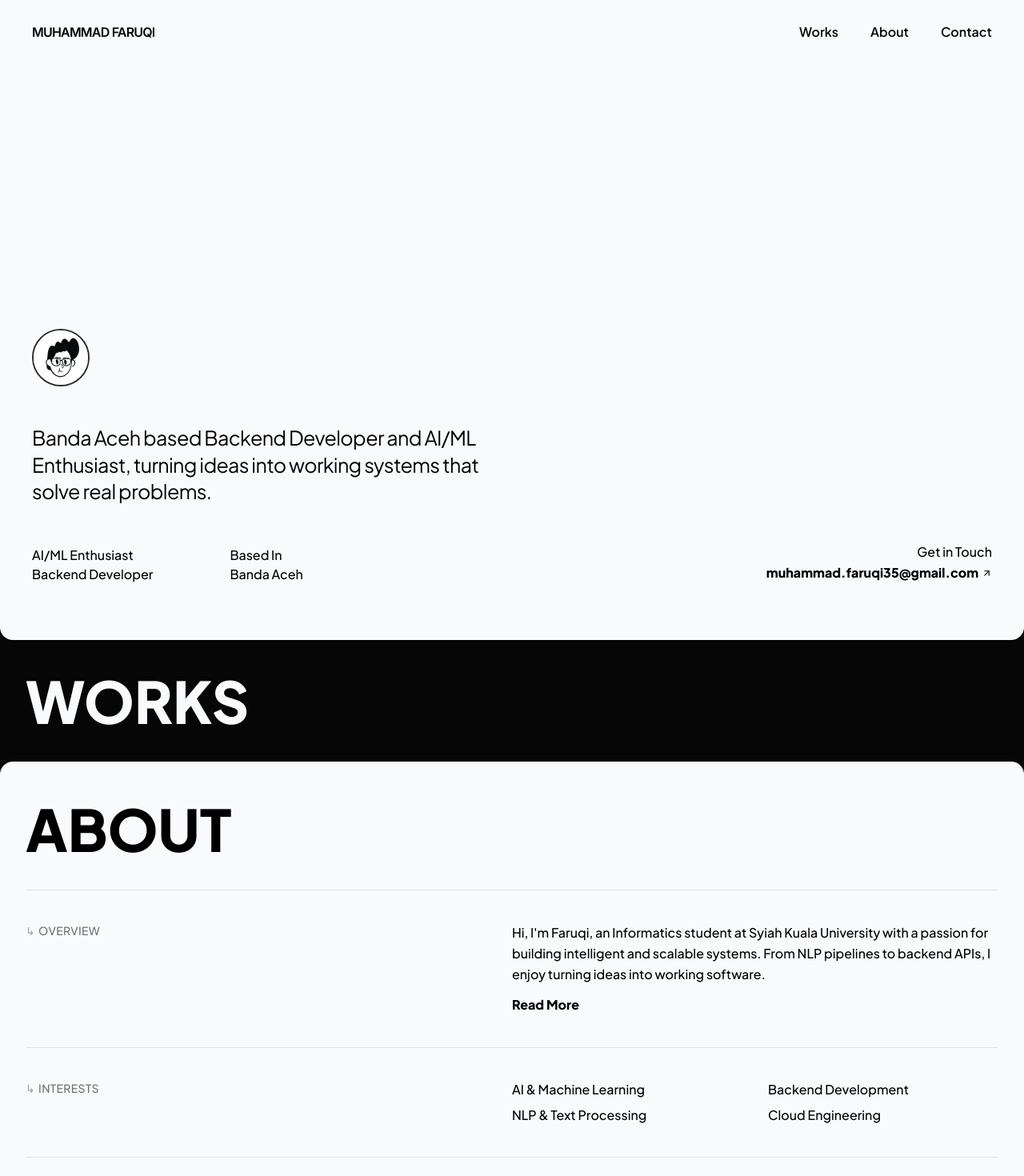
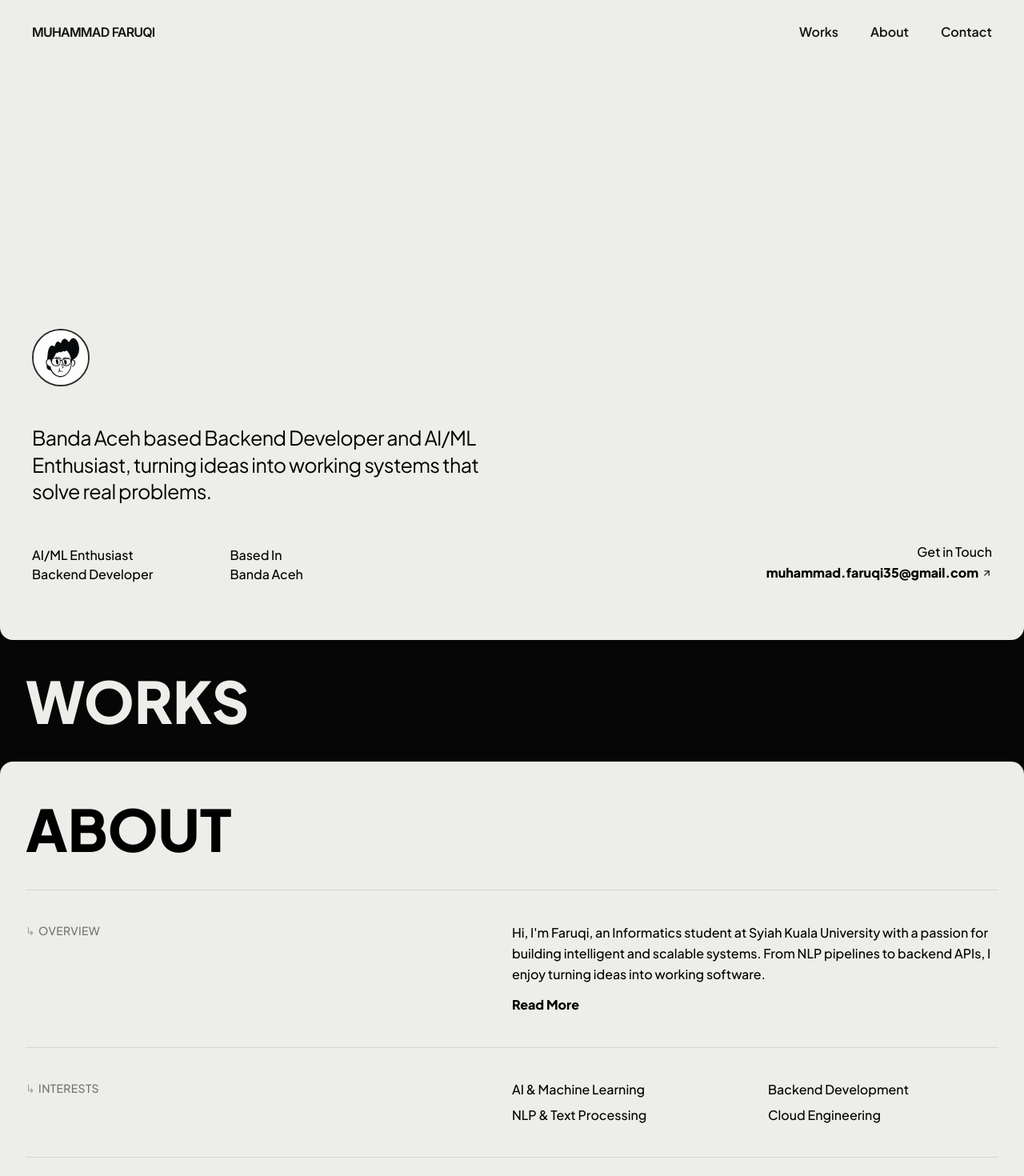
Before and after one commit to mfaruqi35/portofolio, a Next.js app: page / in a window 1280 px wide. Shown: the top 1470 px of the page at 80% size. Built offline with nearby package versions, Linux system fonts and the light colour scheme.

Commit message:
adjust background color for home and about section

```diff
--- a/app/about/page.tsx
+++ b/app/about/page.tsx
@@ -13,10 +13,10 @@ const contentFont = Plus_Jakarta_Sans({
 
 export default function About() {
   return (
-    <div className="overflow-x-hidden bg-background">
+    <div className="overflow-x-hidden bg-bg-dark">
       <section
         id="about"
-        className="w-full h-auto rounded-b-2xl bg-[#F9FAFB] px-4 pb-10 pt-60 sm:px-4 md:px-8 md:pb-12"
+        className="w-full h-auto rounded-b-2xl bg-bg-light px-4 pb-10 pt-60 sm:px-4 md:px-8 md:pb-12"
       >
         <div className="max-w-7xl mx-auto">
           <div className="border-b border-black/10 pb-8 mb-8 md:pb-10 md:mb-10 flex justify-between items-baseline-last">
--- a/app/globals.css
+++ b/app/globals.css
@@ -2,13 +2,13 @@
 
 :root {
   --background: #060606;
-  --foreground: #cbcbcb;
+  --foreground: #EDEDEA;
 }
 
 @theme inline {
-  --color-background: var(--background);
-  --color-foreground: var(--foreground);
-  --color-off-white: #f9fafb;
+  --color-bg-dark: var(--background);
+  --color-bg-light: var(--foreground);
+  /* --color-off-white: #f9fafb; */
   --font-sans: var(--font-geist-sans);
   --font-mono: var(--font-mono);
 }
--- a/app/page.tsx
+++ b/app/page.tsx
@@ -17,10 +17,10 @@ const contentFont = Plus_Jakarta_Sans({
 
 export default function Home() {
   return (
-    <div className="overflow-x-hidden bg-background ">
+    <div className="overflow-x-hidden bg-bg-dark isolate">
       <section
         id="hero"
-        className={`flex min-h-dvh w-full flex-col justify-end rounded-b-2xl bg-[#F9FAFB] px-5 pb-14 pt-20 sm:px-8 md:px-10 md:pb-18 ${contentFont.className}`}
+        className={`flex min-h-dvh w-full flex-col justify-end rounded-b-2xl bg-bg-light px-5 pb-14 pt-20 sm:px-8 md:px-10 md:pb-18 ${contentFont.className}`}
       >
         <motion.div
           initial={{ opacity: 0, y: 50 }}
@@ -91,7 +91,7 @@ export default function Home() {
       </section>
       <section
         id="about"
-        className="w-full h-auto rounded-2xl bg-[#F9FAFB] px-4 py-10 sm:px-4 md:px-8 md:py-12"
+        className="w-full h-auto rounded-2xl bg-bg-light px-4 py-10 sm:px-4 md:px-8 md:py-12"
       >
         <div className="max-w-7xl mx-auto">
           <div className="border-b border-black/10 pb-8 mb-8 md:pb-10 md:mb-10">
```
